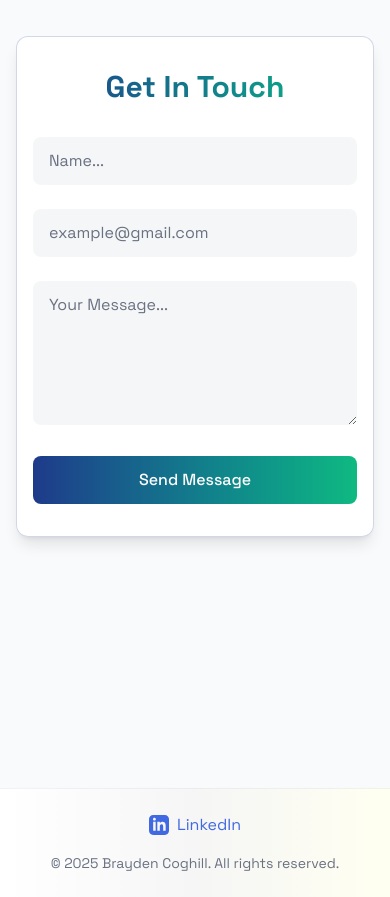
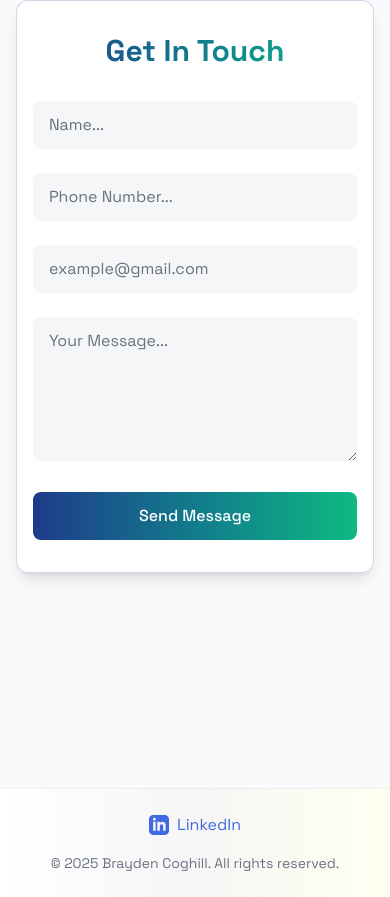
Before and after one commit to CoghillB/portfolio, a React (Vite) app: page /web-development in a window 390 px wide. Shown: the part 1931-2828 px from the top of the page. Built offline with nearby package versions, Linux system fonts and the light colour scheme.

Commit message:
Add phone number field to Contact form and update styles

```diff
--- a/src/components/sections/Contact.jsx
+++ b/src/components/sections/Contact.jsx
@@ -1,13 +1,14 @@
 import emailjs from "emailjs-com";
-import { useState } from "react";
-import { RevealOnScroll } from "../RevealOnScroll";
-import { useTheme } from "../../context/ThemeContext";
+import {useState} from "react";
+import {RevealOnScroll} from "../RevealOnScroll";
+import {useTheme} from "../../context/ThemeContext";
 
-export const Contact = ({ palette }) => {
-    const { theme } = useTheme();
+export const Contact = ({palette}) => {
+    const {theme} = useTheme();
     const isDark = theme === "dark";
     const [formData, setFormData] = useState({
         name: "",
+        phoneNumber: "",
         email: "",
         message: "",
     });
@@ -24,7 +25,7 @@ export const Contact = ({ palette }) => {
             )
             .then(() => {
                 alert("Message Sent!");
-                setFormData({ name: "", email: "", message: "" });
+                setFormData({name: "", phoneNumber: "", email: "", message: ""});
             })
             .catch(() => alert("Oops! Something went wrong. Please try again."));
     };
@@ -37,6 +38,9 @@ export const Contact = ({ palette }) => {
             : "bg-[#f5f5f5]/70 text-gray-700 placeholder-gray-500",
         name: {
             border: isDark ? "border-[#FF5733]/40 focus:border-[#FF5733]/70 focus:ring-1 focus:ring-[#FF5733]/70" : "border-[#FF5733]/20 focus:border-[#FF5733]/50 focus:ring-1 focus:ring-[#FF5733]/50",
+        },
+        phoneNumber: {
+            border: isDark ? "border-[#FF9933]/40 focus:border-[#FF9933]/70 focus:ring-1 focus:ring-[#FF9933]/70" : "border-[#FF9933]/20 focus:border-[#FF9933]/50 focus:ring-1 focus:ring-[#FF9933]/50",
         },
         email: {
             border: isDark ? "border-[#FF9933]/40 focus:border-[#FF9933]/70 focus:ring-1 focus:ring-[#FF9933]/70" : "border-[#FF9933]/20 focus:border-[#FF9933]/50 focus:ring-1 focus:ring-[#FF9933]/50",
@@ -54,7 +58,8 @@ export const Contact = ({ palette }) => {
             id="contact"
             className="min-h-screen flex items-center justify-center py-20"
         >
-            <div className={`px-4 w-full min-w-[300px] md:w-[500px] sm:w-2/3 p-8 rounded-xl border backdrop-blur-sm shadow-lg ${p.container}`}>
+            <div
+                className={`px-4 w-full min-w-[300px] md:w-[500px] sm:w-2/3 p-8 rounded-xl border backdrop-blur-sm shadow-lg ${p.container}`}>
                 <RevealOnScroll animation="rotate" delay={0.1}>
                     <h2 className={`text-3xl font-bold mb-8 bg-clip-text text-transparent text-center ${p.title}`}>
                         Get In Touch
@@ -72,7 +77,22 @@ export const Contact = ({ palette }) => {
                                 value={formData.name}
                                 className={`w-full rounded-lg px-4 py-3 transition-all duration-300 focus:outline-none ${p.input} ${p.name.border}`}
                                 placeholder="Name..."
-                                onChange={(e) => setFormData({ ...formData, name: e.target.value })}
+                                onChange={(e) => setFormData({...formData, name: e.target.value})}
+                            />
+                        </div>
+                    </RevealOnScroll>
+
+                    <RevealOnScroll animation="fade-left" delay={0.3}>
+                        <div className="relative">
+                            <input
+                                type="tel"
+                                id="phoneNumber"
+                                name="phoneNumber"
+                                optional
+                                value={formData.phoneNumber}
+                                className={`w-full rounded-lg px-4 py-3 transition-all duration-300 focus:outline-none ${p.input} ${p.phoneNumber.border}`}
+                                placeholder="Phone Number..."
+                                onChange={(e) => setFormData({...formData, phoneNumber: e.target.value})}
                             />
                         </div>
                     </RevealOnScroll>
@@ -87,7 +107,7 @@ export const Contact = ({ palette }) => {
                                 value={formData.email}
                                 className={`w-full rounded-lg px-4 py-3 transition-all duration-300 focus:outline-none ${p.input} ${p.email.border}`}
                                 placeholder="example@gmail.com"
-                                onChange={(e) => setFormData({ ...formData, email: e.target.value })}
+                                onChange={(e) => setFormData({...formData, email: e.target.value})}
                             />
                         </div>
                     </RevealOnScroll>
@@ -102,7 +122,7 @@ export const Contact = ({ palette }) => {
                                 value={formData.message}
                                 className={`w-full rounded-lg px-4 py-3 transition-all duration-300 focus:outline-none ${p.input} ${p.message.border}`}
                                 placeholder="Your Message..."
-                                onChange={(e) => setFormData({ ...formData, message: e.target.value })}
+                                onChange={(e) => setFormData({...formData, message: e.target.value})}
                             />
                         </div>
                     </RevealOnScroll>
--- a/src/components/sections/WebDev.jsx
+++ b/src/components/sections/WebDev.jsx
@@ -25,6 +25,11 @@ const WebDev = () => {
             ? "bg-[#1E3A8A]/20 text-gray-200 placeholder-gray-400"
             : "bg-gray-100/80 text-gray-800 placeholder-gray-500",
         name: {
+            border: isDark
+                ? "border-[#1E3A8A]/40 focus:border-[#10B981]/70 focus:ring-1 focus:ring-[#10B981]/70"
+                : "border-gray-300/70 focus:border-[#1E3A8A]/80 focus:ring-1 focus:ring-[#1E3A8A]/80",
+        },
+        phoneNumber: {
             border: isDark
                 ? "border-[#1E3A8A]/40 focus:border-[#10B981]/70 focus:ring-1 focus:ring-[#10B981]/70"
                 : "border-gray-300/70 focus:border-[#1E3A8A]/80 focus:ring-1 focus:ring-[#1E3A8A]/80",
```
